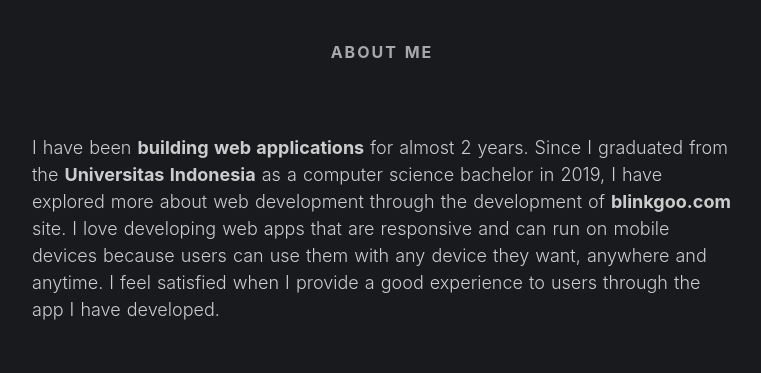
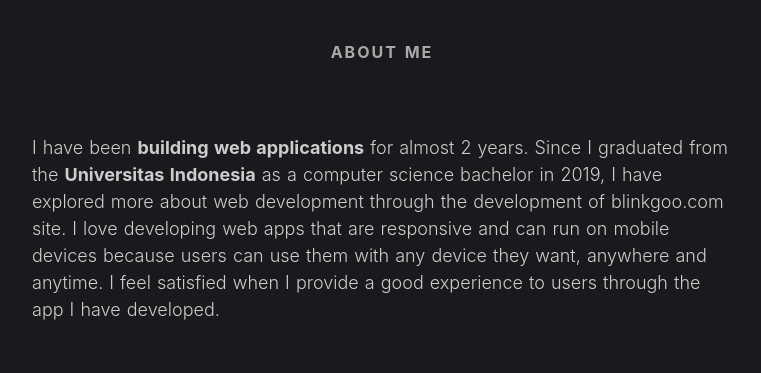
Before and after one commit to joepw/joepw.github.io, a Nuxt app: page / in a window 1280 px wide. Shown: the part 860-1233 px from the top of the page, without its empty margins (258-1019 px from the left). Built offline with nearby package versions, Linux system fonts and the light colour scheme.

Commit message:
remove blinkgo link

```diff
--- a/data.js
+++ b/data.js
@@ -5,7 +5,7 @@ export const portfolios = [
     description: 'A website that helps users to search and compare products, get the best promos and discounts for products from various leading e-commerce or marketplaces.',
     cover: 'portfolio/blinkgoo/cover.png',
     url: '/portfolios/blinkgoo',
-    href: 'https://www.blinkgoo.com',
+    href: '',
     tech: [
       {
         name: 'Vue.js',
@@ -271,7 +271,7 @@ export const portfolios = [
     href: '',
     tech: [
       {
-        name: 'Angular 4',
+        name: 'Angular',
         imgSrc: 'tech/angular.svg'
       },
       {
--- a/pages/index.vue
+++ b/pages/index.vue
@@ -36,7 +36,7 @@
       </h2>
       <div class="section-content">
         <p style="margin-bottom: 20px; font-size: 18px;">
-          I have been <b>building web applications</b> for almost 2 years. Since I graduated from the <b>Universitas Indonesia</b> as a computer science bachelor in 2019, I have explored more about web development through the development of <a href="https://www.blinkgoo.com" style="font-weight: 700;" target="_blank" rel="noopener noreferrer">blinkgoo.com</a> site. I love developing web apps that are responsive and can run on mobile devices because users can use them with any device they want, anywhere and anytime. I feel satisfied when I provide a good experience to users through the app I have developed.
+          I have been <b>building web applications</b> for almost 2 years. Since I graduated from the <b>Universitas Indonesia</b> as a computer science bachelor in 2019, I have explored more about web development through the development of blinkgoo.com site. I love developing web apps that are responsive and can run on mobile devices because users can use them with any device they want, anywhere and anytime. I feel satisfied when I provide a good experience to users through the app I have developed.
         </p>
       </div>
     </section>
```
